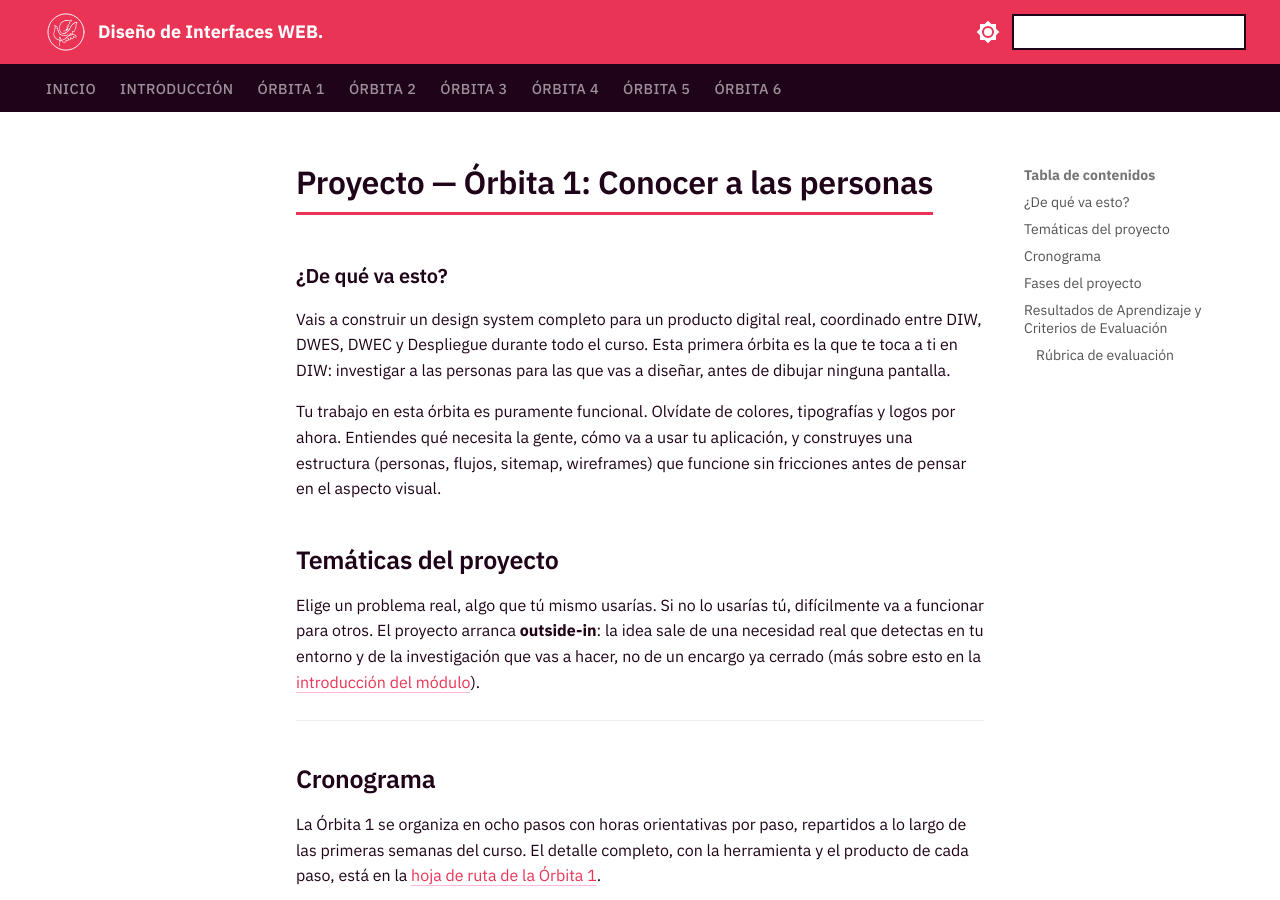
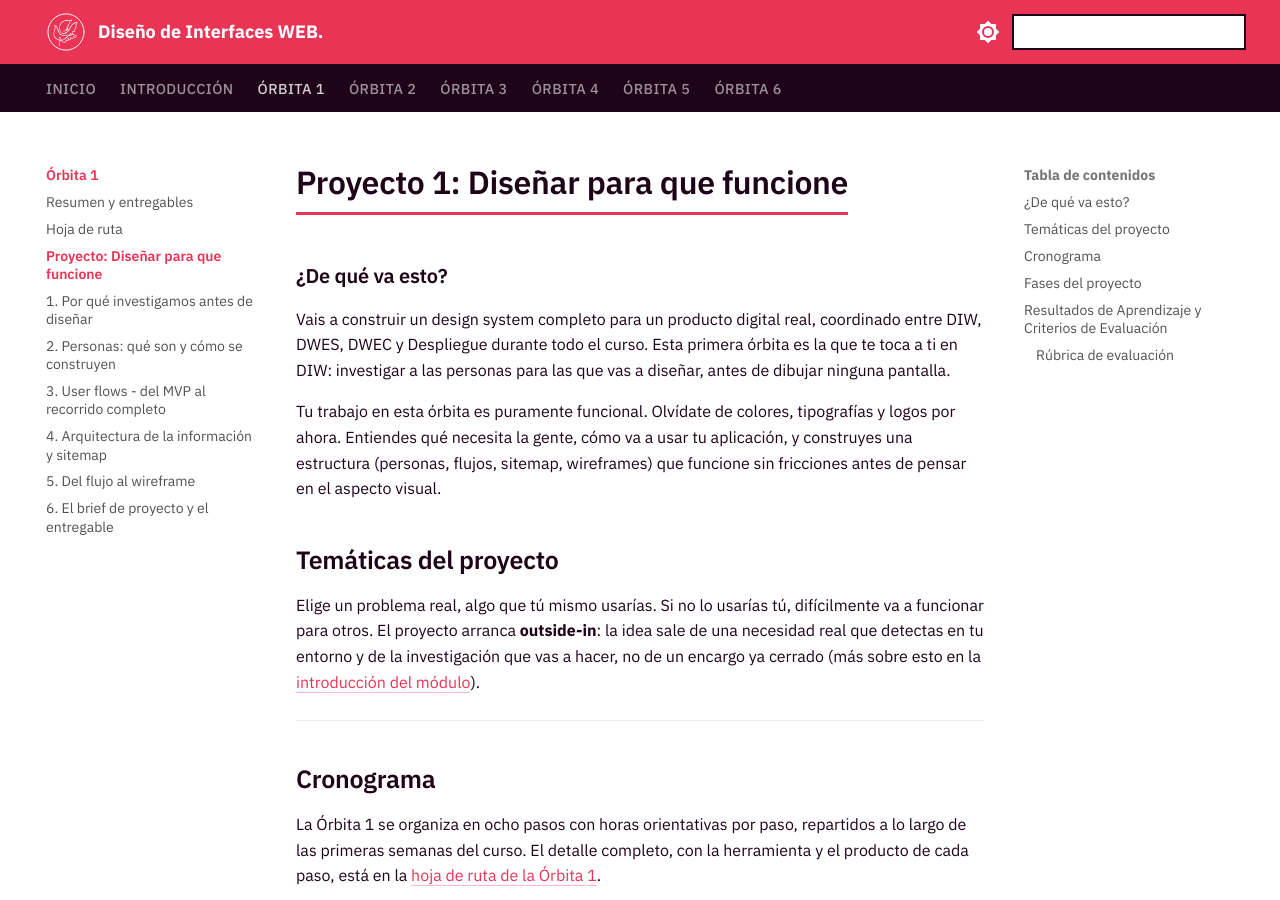
Before and after one commit to envasador/diseno-interfaces-web, an MkDocs documentation site: the page built from docs/proyectos/proyecto1/enunciado.md, in a window 1280 px wide and 900 px high. Built offline with MkDocs 1.6.1 and Material for MkDocs 9.7.7, drawn with Linux system fonts in a browser that asks for light colours.

Commit message:
Enlazar el enunciado del proyecto al menú del sitio
El enunciado del Proyecto 1 (docs/proyectos/proyecto1/enunciado.md) no
aparecía en la navegación de mkdocs ni estaba enlazado desde ningún sitio
del sitio.

- mkdocs.yml: añadida entrada "Proyecto: Diseñar para que funcione" dentro
  del bloque de nav de la Órbita 1, justo debajo de la hoja de ruta.
- orbitas/orbita1/index.md: añadido un botón "Ir al enunciado del
  proyecto" al final de la página, para quien llegue desde los apuntes.
- enunciado.md: título actualizado a "Proyecto 1: Diseñar para que
  funcione" para que coincida con el nombre usado en el menú y con la
  convención de los proyectos 2 y 3.

Nota: los proyectos 2, 3 y 4 tampoco están enlazados en el menú todavía.

```diff
--- a/docs/orbitas/orbita1/index.md
+++ b/docs/orbitas/orbita1/index.md
@@ -27,3 +27,11 @@ Seis artefactos vinculados entre sí — cuatro en FigJam y dos en Figma:
 4. [Arquitectura de la información y sitemap](04_arquitectura_informacion.md)
 5. [Del flujo al wireframe](05_wireframes.md)
 6. [El brief de proyecto y el entregable](06_brief_y_entregable.md)
+
+---
+
+## El proyecto
+
+El enunciado completo, la rúbrica de evaluación y las fases paso a paso de esta órbita están en el proyecto **Diseñar para que funcione**.
+
+[Ir al enunciado del proyecto](../../proyectos/proyecto1/enunciado.md){ .md-button .md-button--primary }
--- a/docs/proyectos/proyecto1/enunciado.md
+++ b/docs/proyectos/proyecto1/enunciado.md
@@ -1,4 +1,4 @@
-# Proyecto — Órbita 1: Conocer a las personas
+# Proyecto 1: Diseñar para que funcione
 
 ### ¿De qué va esto?
 
--- a/mkdocs.yml
+++ b/mkdocs.yml
@@ -56,6 +56,7 @@ nav:
   - Órbita 1:
       - Resumen y entregables: orbitas/orbita1/index.md
       - Hoja de ruta: orbitas/orbita1/00_hoja_de_ruta.md
+      - "Proyecto: Diseñar para que funcione": proyectos/proyecto1/enunciado.md
       - 1. Por qué investigamos antes de diseñar: orbitas/orbita1/01_por_que_investigamos.md
       - "2. Personas: qué son y cómo se construyen": orbitas/orbita1/02_que_es_una_persona.md
       - 3. User flows - del MVP al recorrido completo: orbitas/orbita1/03_user_flows.md
```
